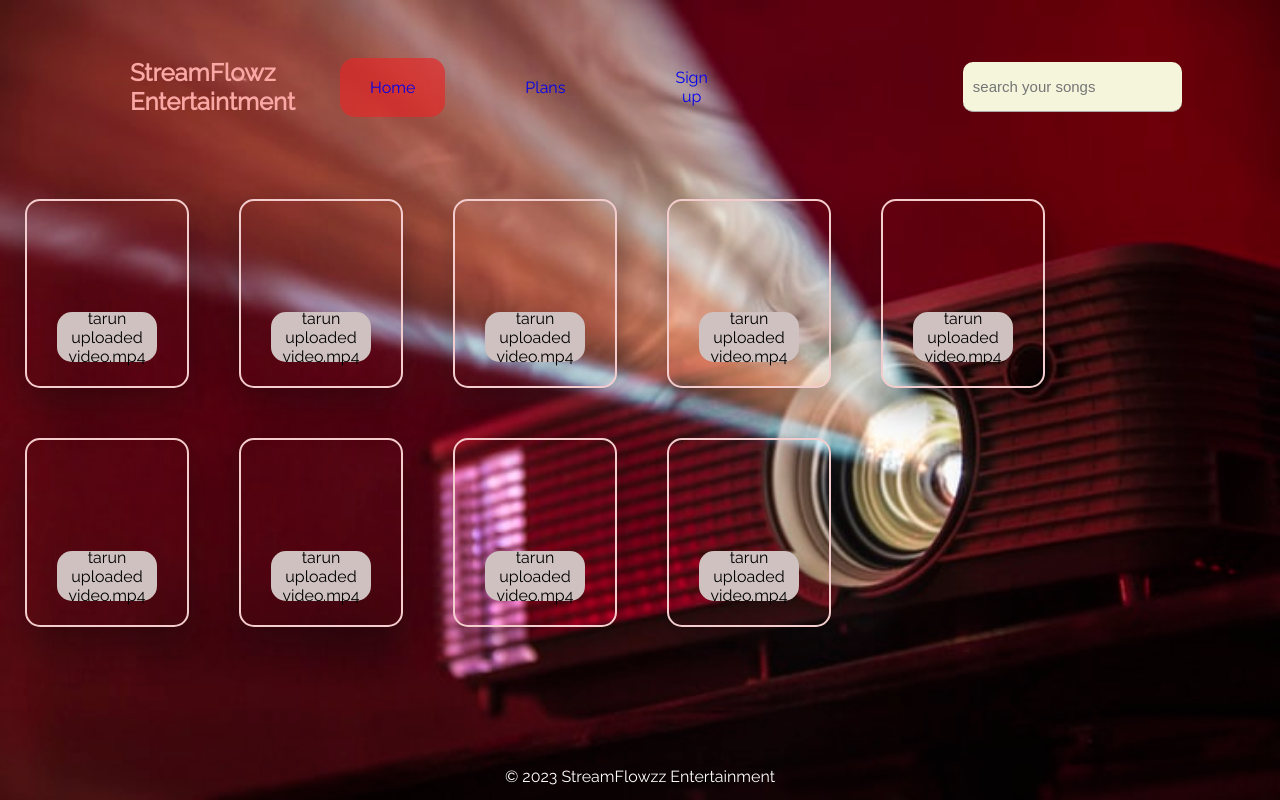
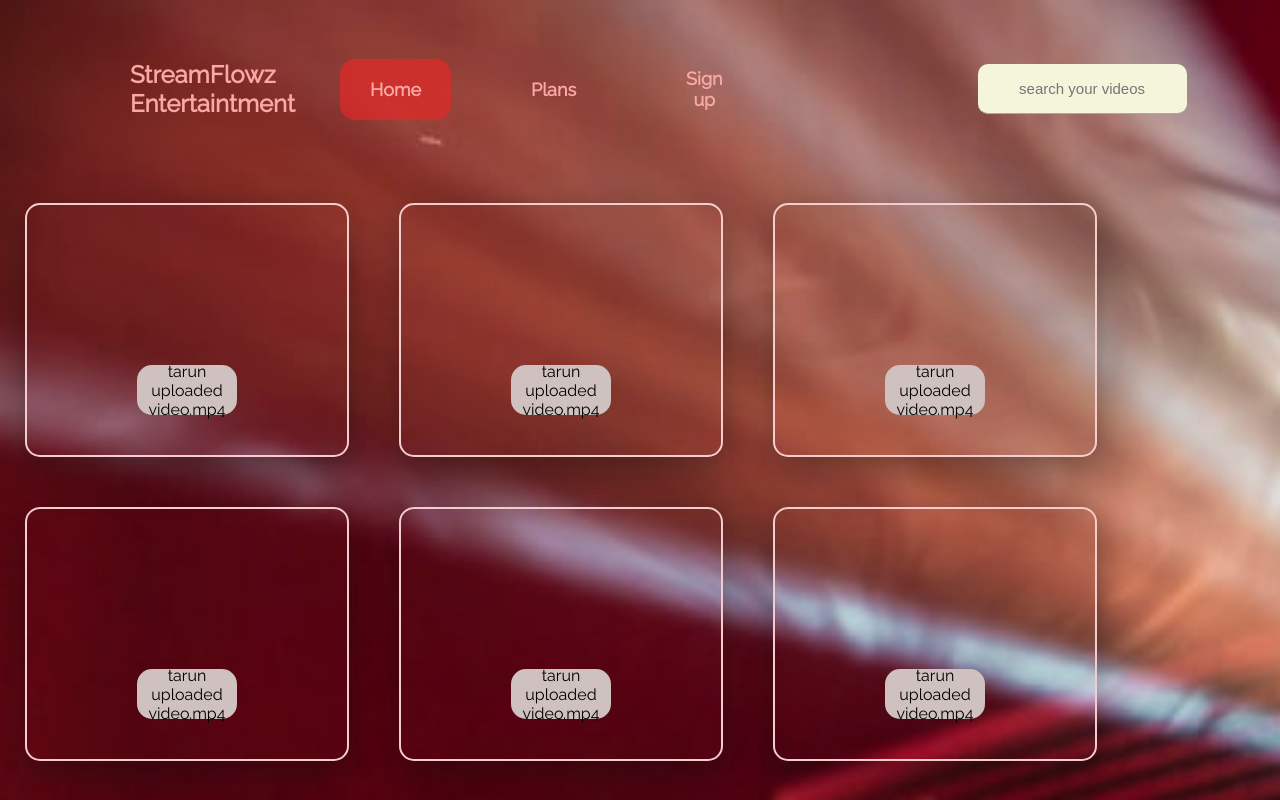
Before and after one commit to tarunkumarkushwaha/Cipherschools_project_streamflowz-entertaintment, a React (Vite) app: page / in a window 1280 px wide. Shown: the top 800 px of the page. Built offline with nearby package versions, Linux system fonts and the light colour scheme.

Commit message:
UI changed and videoplayer added

```diff
--- a/src/App.css
+++ b/src/App.css
@@ -20,8 +20,9 @@
 #search {
   height: 50px;
   width: 350px;
-  padding: 10px;
+  padding: 5px;
   position: relative;
+  text-align: center;
   top: 10px;
   background-color: beige;
   margin-left: 200px;
@@ -54,6 +55,9 @@
 #home,
 #signup,
 #plan {
+  color: rgb(250, 168, 165);
+  font-weight: bold;
+  font-size: large;
   cursor: pointer;
   width: 100%;
   text-align: center;
@@ -367,10 +371,10 @@ td.default {
   display: flex;
   justify-content: center;
   align-items: center;
-  height: 175px;
+  height: 240px;
   padding: 5px;
   margin: 25px;
-  width: 150px;
+  width: 310px;
   box-shadow: 0px 15px 40px #0a0a0a66;
   background-repeat: no-repeat;
   background-size: cover;
@@ -515,7 +519,7 @@ td.default {
   #trackslist {
     flex-direction: column;
     flex-wrap: wrap;
-    margin-bottom: 200px;
+    /* margin-bottom: 200px; */
   }
 
   .slider {
@@ -534,7 +538,6 @@ td.default {
 
   .songbox {
     width: 80%;
-    height: 20%;
     margin: 20px;
   }
 
--- a/src/Components/Navbar.jsx
+++ b/src/Components/Navbar.jsx
@@ -11,7 +11,7 @@ const Navbar = () => {
           <NavLink to={"/"} id="home">Home</NavLink>
           <NavLink to={"/plans"} id="plan">Plans</NavLink>
           <NavLink to={"/signup"} id="signup">Sign up</NavLink>
-          <input type="text" placeholder="search your songs" name="search" id="search"/>
+          <input type="text" placeholder="search your videos" name="search" id="search"/>
         </div>
       </header>
     </>
--- a/src/Components/Videoicons.jsx
+++ b/src/Components/Videoicons.jsx
@@ -1,11 +1,11 @@
 import React from 'react'
 
-const Videoicons = () => {
+const Videoicons = ({caller}) => {
    let vidname = "tarun uploaded video.mp4"
    let bgimage = "background-image:url(src/assets/bg.jpg)"
     return (
         <>
-            <div className="songbox">
+            <div className="songbox" onClick={caller}>
                 <p className="songnames">{vidname}</p>
                 {/* style={bgimage} */}
             </div>
--- a/src/Components/Videopage.jsx
+++ b/src/Components/Videopage.jsx
@@ -2,10 +2,16 @@ import React from 'react'
 import Videoicons from './Videoicons'
 
 const Videopage = () => {
-  return (
+  const caller =()=>{
+    console.log("video clicked")
+  }
+    return (
     <>
     <div id="playlist">
         <div id="trackslist">
+          <Videoicons caller={caller}/>
+          <Videoicons/>
+          <Videoicons/>
           <Videoicons/>
           <Videoicons/>
           <Videoicons/>
```
Also changed, not shown: src/Components/Videoplayer.jsx (added, +27 -0 lines).
